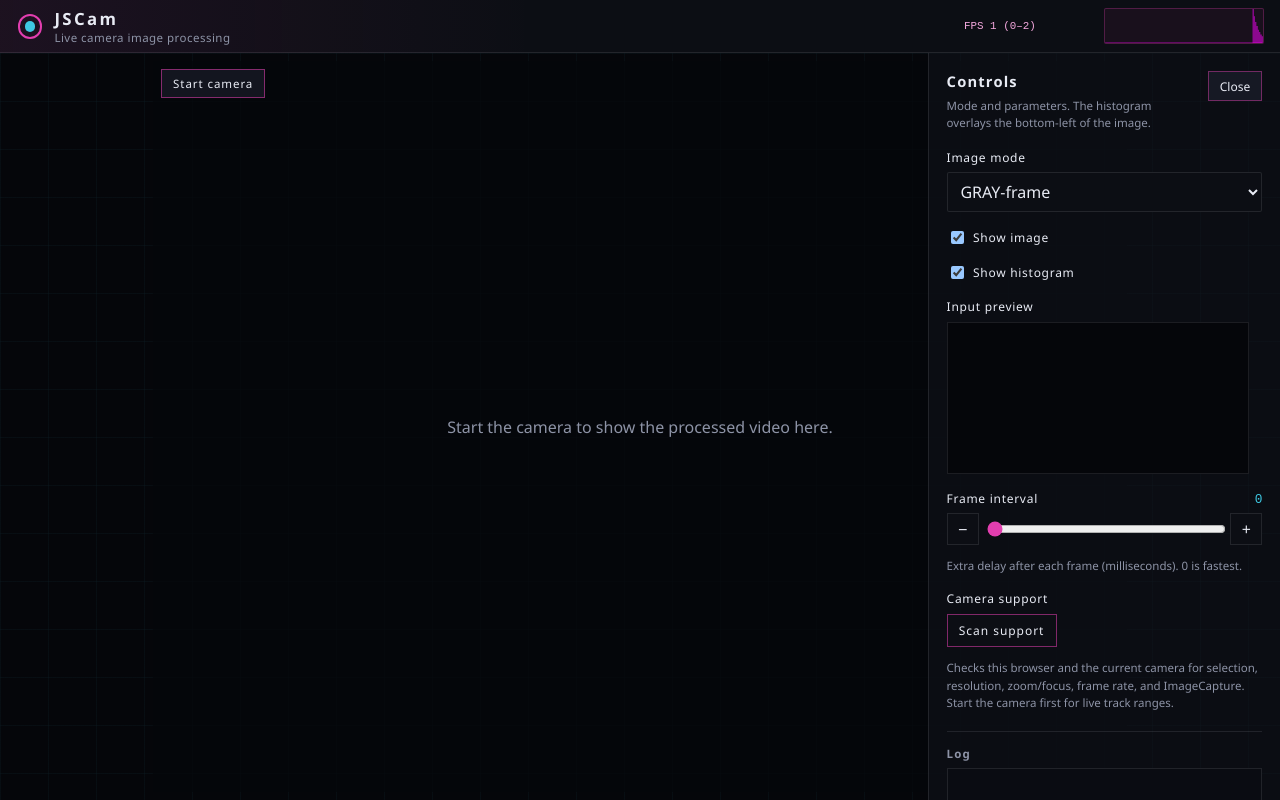
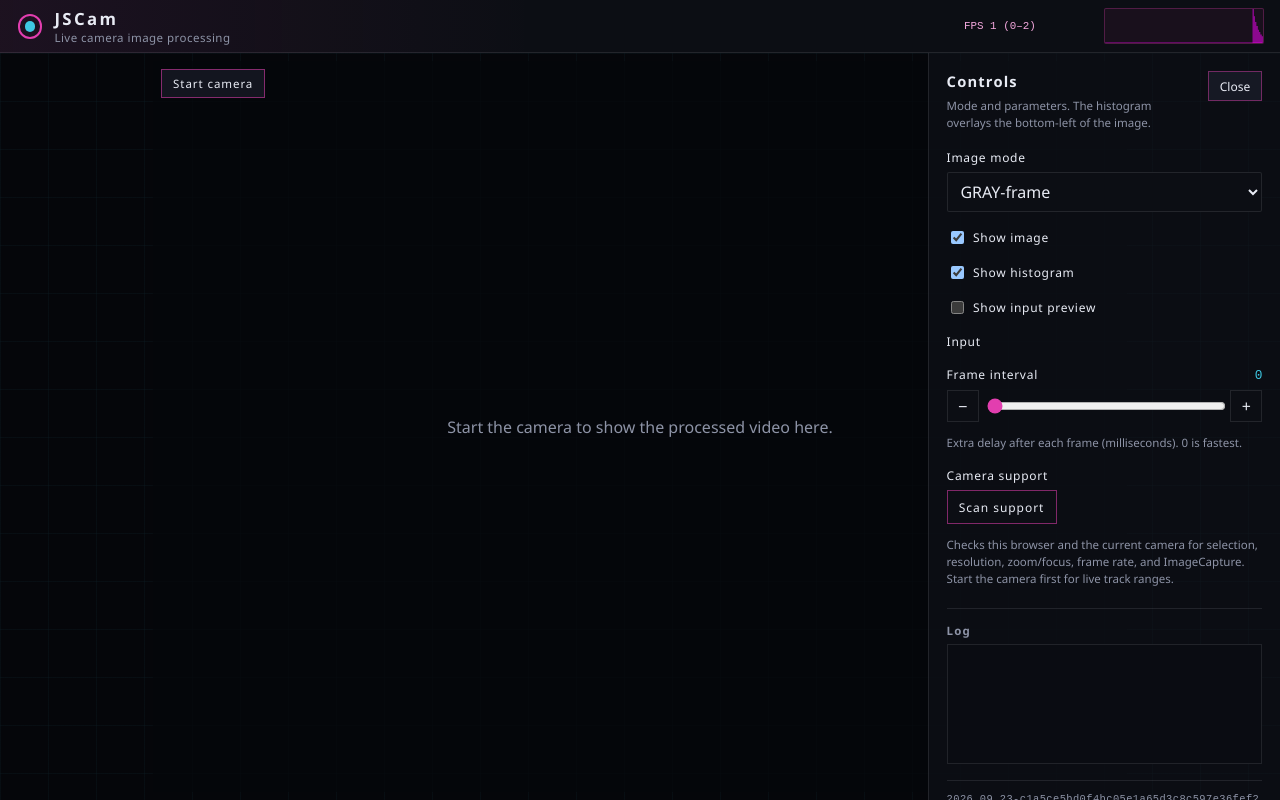
Before and after one commit to mfujimoto-code/JSCam, a plain HTML site: page jscam/index.html in a window 1280 px wide. Drawn offline with Linux system fonts and the light colour scheme.

Commit message:
switch video preview in Controls, default is off

```diff
--- a/jscam/cam2.css
+++ b/jscam/cam2.css
@@ -537,7 +537,7 @@ select {
 }
 
 #video {
-  display: block;
+  display: none;
   width: auto;
   height: auto;
   max-width: min(100%, 640px);
--- a/jscam/index.html
+++ b/jscam/index.html
@@ -78,9 +78,14 @@
         <span>Show histogram</span>
       </label>
 
+      <label class="check">
+        <input type="checkbox" id="show-preview">
+        <span>Show input preview</span>
+      </label>
+
       <div class="preview">
         <div class="field-row">
-          <span>Input preview</span>
+          <span>Input</span>
           <output id="preview-size" for="video"></output>
         </div>
         <label class="field" id="field-camera-select" hidden>
--- a/jscam/ui.js
+++ b/jscam/ui.js
@@ -198,6 +198,14 @@ cUI.print = function (msg) {
 		if (!this.checked) render.clearHistogram();
 	}
 
+	e('show-preview').onchange = function () {
+		if (!this.checked) {
+			e('video').style.display = 'none'
+			return;
+		}
+		e('video').style.display = 'block'
+	}
+
 	for (let k in render.buildImageFuncs) {
 		e('image-mode').add(new Option(k, k));
 	}
```
